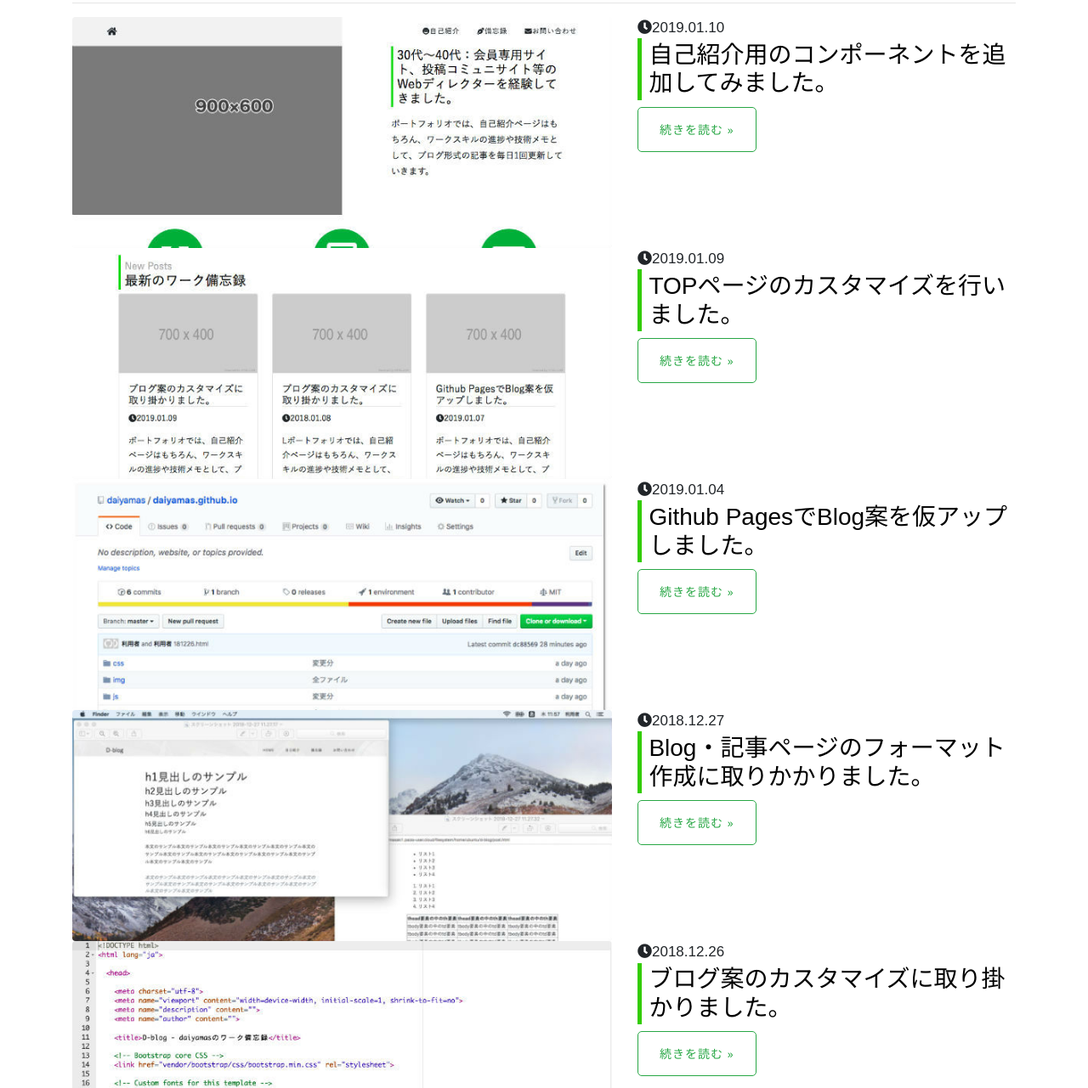
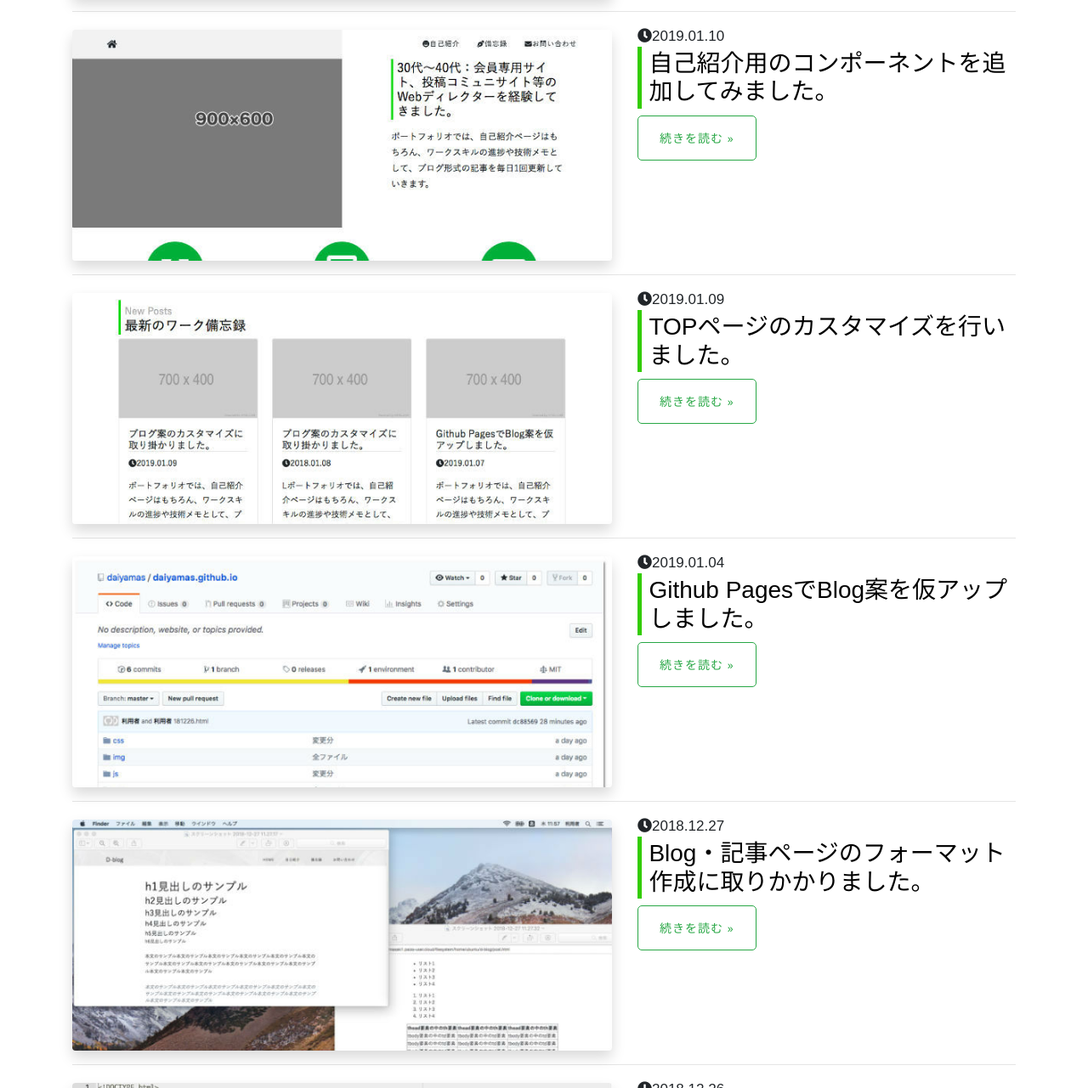
Before and after one commit to daiyamas/daiyamas.github.io, a website: page post.html in a window 1280 px wide. Shown: the part 1519-2800 px from the top of the page at 85% size. Drawn offline with nearby package versions, Linux system fonts and the light colour scheme; a script that the page names is missing.

Commit message:
post.html

```diff
--- a/post.html
+++ b/post.html
@@ -91,7 +91,7 @@
       <div class="row">
         <div class="col-md-7">
           <a href="#">
-            <img class="img-fluid rounded mb-3 mb-md-0" src="img/190116_700_300.jpg" alt="photo">
+            <img class="img-fluid shadow rounded mb-3 mb-md-0" src="img/190116_700_300.jpg" alt="photo">
           </a>
         </div>
         <div class="col-md-5">
@@ -107,7 +107,7 @@
       <div class="row">
         <div class="col-md-7">
           <a href="#">
-            <img class="img-fluid rounded mb-3 mb-md-0" src="img/190115_700_300.jpg" alt="">
+            <img class="img-fluid adow shrounded mb-3 mb-md-0" src="img/190115_700_300.jpg" alt="">
           </a>
         </div>
         <div class="col-md-5">
@@ -123,7 +123,7 @@
       <div class="row">
         <div class="col-md-7">
           <a href="#">
-            <img class="img-fluid rounded mb-3 mb-md-0" src="img/190111_700_300.jpg" alt="">
+            <img class="img-fluid shadow rounded mb-3 mb-md-0" src="img/190111_700_300.jpg" alt="">
           </a>
         </div>
         <div class="col-md-5">
@@ -140,7 +140,7 @@
 
         <div class="col-md-7">
           <a href="#">
-            <img class="img-fluid rounded mb-3 mb-md-0" src="img/190110_700_300.jpg" alt="">
+            <img class="img-fluid shadow rounded mb-3 mb-md-0" src="img/190110_700_300.jpg" alt="">
           </a>
         </div>
         <div class="col-md-5">
@@ -150,12 +150,14 @@
         </div>
       </div>
 
+      <hr>
+
       <!-- 投稿5 -->
       <div class="row">
 
         <div class="col-md-7">
           <a href="#">
-            <img class="img-fluid rounded mb-3 mb-md-0" src="img/190109_700_300.jpg" alt="">
+            <img class="img-fluid shadow rounded mb-3 mb-md-0" src="img/190109_700_300.jpg" alt="">
           </a>
         </div>
         <div class="col-md-5">
@@ -165,12 +167,14 @@
         </div>
       </div>
 
+      <hr>
+
       <!-- 投稿6 -->
       <div class="row">
 
         <div class="col-md-7">
           <a href="#">
-            <img class="img-fluid rounded mb-3 mb-md-0" src="img/190104_700_300.jpg" alt="">
+            <img class="img-fluid shadow rounded mb-3 mb-md-0" src="img/190104_700_300.jpg" alt="">
           </a>
         </div>
         <div class="col-md-5">
@@ -180,12 +184,14 @@
         </div>
       </div>
 
+      <hr>
+
       <!-- 投稿7 -->
       <div class="row">
 
         <div class="col-md-7">
           <a href="#">
-            <img class="img-fluid rounded mb-3 mb-md-0" src="img/181227_700_300.jpg" alt="">
+            <img class="img-fluid shadow rounded mb-3 mb-md-0" src="img/181227_700_300.jpg" alt="">
           </a>
         </div>
         <div class="col-md-5">
@@ -195,12 +201,14 @@
         </div>
       </div>
 
+      <hr>
+
       <!-- 投稿8 -->
       <div class="row">
 
         <div class="col-md-7">
           <a href="#">
-            <img class="img-fluid rounded mb-3 mb-md-0" src="img/181226_700_300.jpg" alt="">
+            <img class="img-fluid shadow rounded mb-3 mb-md-0" src="img/181226_700_300.jpg" alt="">
           </a>
         </div>
         <div class="col-md-5">
```
